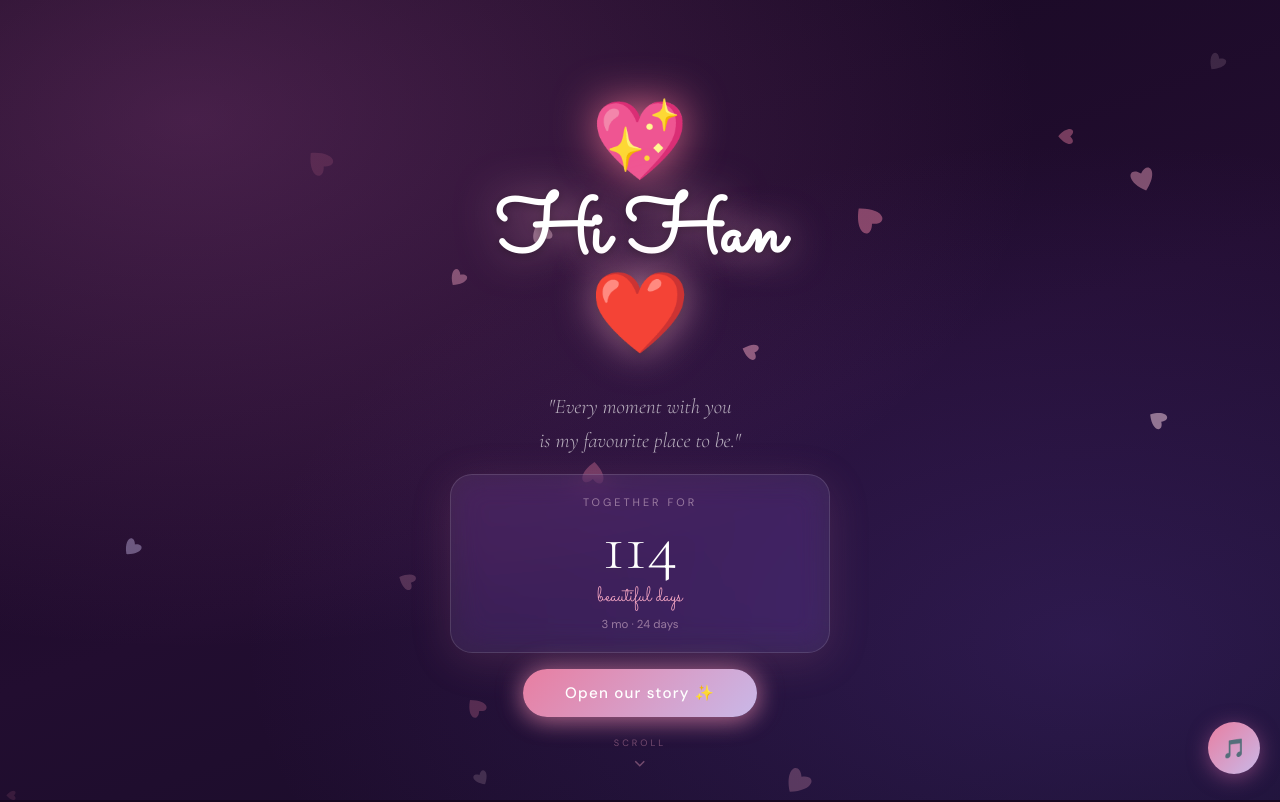
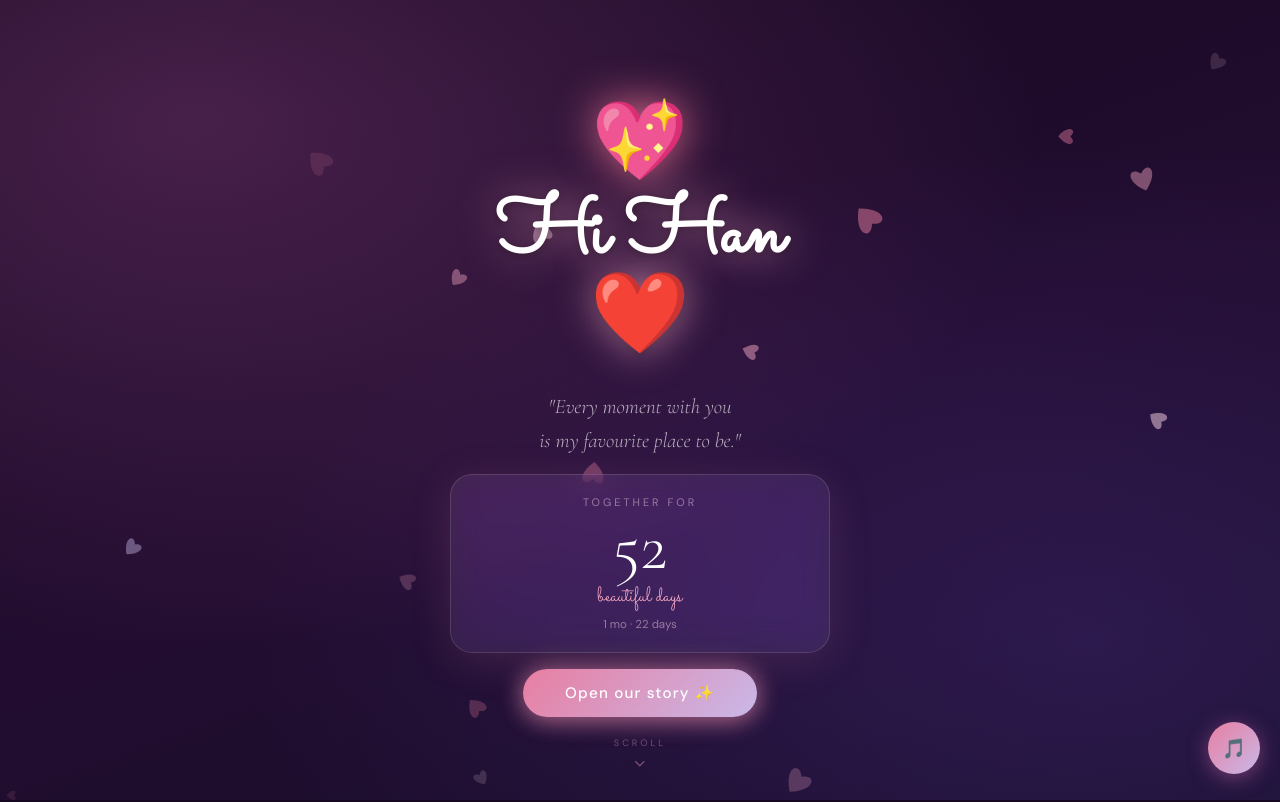
Before and after one commit to NikXus/Gift, a website: page index.html in a window 1280 px wide. Shown: the top 802 px of the page. Drawn offline with nearby package versions, Linux system fonts and the light colour scheme.

Commit message:
Update START date to February 4, 2026

```diff
--- a/index.html
+++ b/index.html
@@ -1567,7 +1567,7 @@
              e.g. December 4, 2025  →  new Date(2025, 11, 4)
       ── */
       (function () {
-        var START = new Date(2025, 11, 4); // December 4, 2025
+        var START = new Date(2026, 1, 4); // December 4, 2025
 
         function update() {
           var days = Math.max(
```
